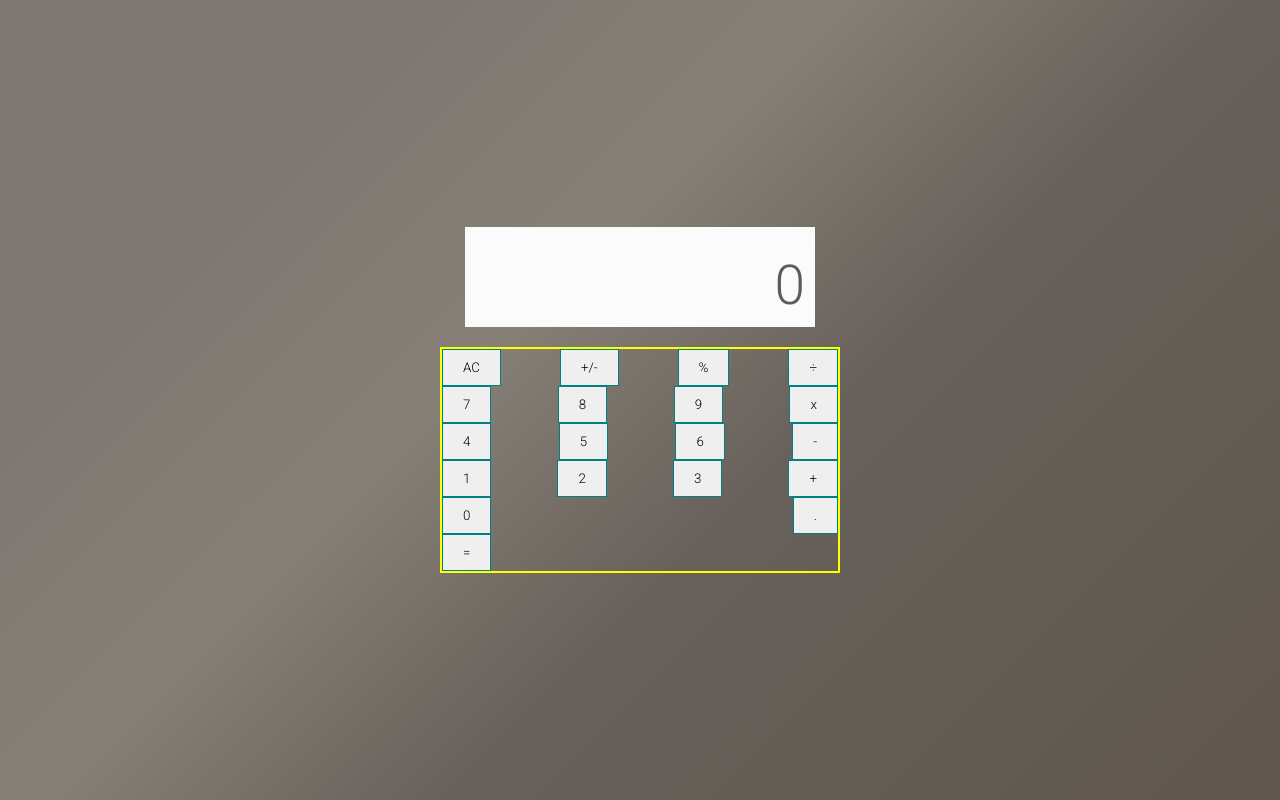
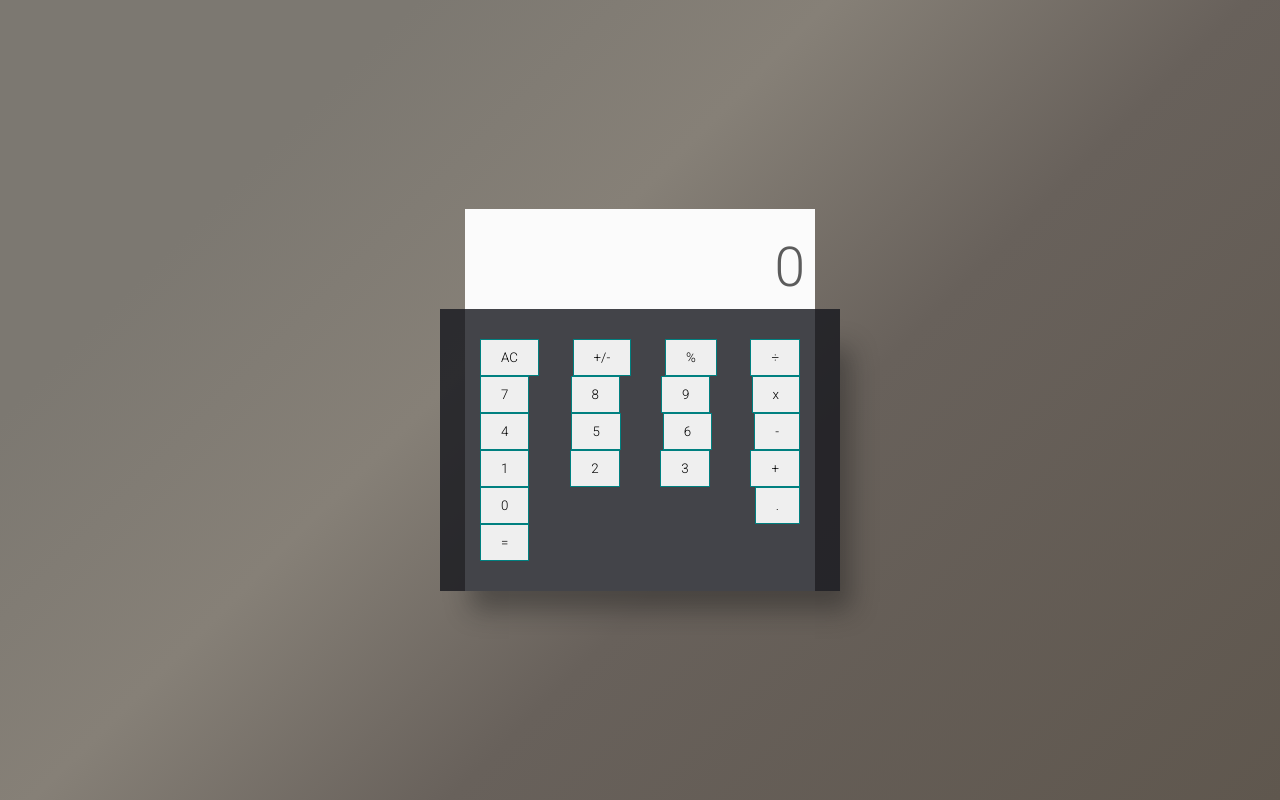
Before and after one commit to amita-roy/Calculator, a React (Create React App) app: page / in a window 1280 px wide. Built offline with nearby package versions, Linux system fonts and the light colour scheme.

Commit message:
Add box shadow for btn-panel

```diff
--- a/src/components/buttonPanel/ButtonPanel.css
+++ b/src/components/buttonPanel/ButtonPanel.css
@@ -1,6 +1,21 @@
+.btn-panel-wrapper {
+  width: 350px;
+  background-color: #fbfbfb;
+  height: 100%;
+  margin: 0 auto;
+}
+
+.bg-btn-panel {
+  background-color: rgba(22, 23, 29, 0.8);
+  width: 400px;
+  margin: 0 -25px;
+  box-shadow: 21px 29px 24px -10px rgba(26, 26, 26, 0.4);
+}
+
 .btn-panel {
-  border: 2px solid yellow;
-  margin-top: 20px;
+  width: 350px;
+  margin: 0 auto;
+  padding: 30px 15px;
 }
 
 .row {
--- a/src/components/buttonPanel/ButtonPanel.js
+++ b/src/components/buttonPanel/ButtonPanel.js
@@ -28,6 +28,8 @@ class ButtonPanel extends Component {
     } = BUTTONGROUP;
 
     return (
+      <div className="btn-panel-wrapper">
+        <div className="bg-btn-panel">
           <div className="btn-panel">
             <div className="row">{this.renderButtons(group1)}</div>
             <div className="row">{this.renderButtons(group2)}</div>
@@ -38,6 +40,8 @@ class ButtonPanel extends Component {
               <Button name="=" handleClick={item => this.handleInput(item)} />
             </div>
           </div>
+        </div>
+      </div>
     );
   }
 }
```
Lines whose indentation alone changed are shown as unchanged.
